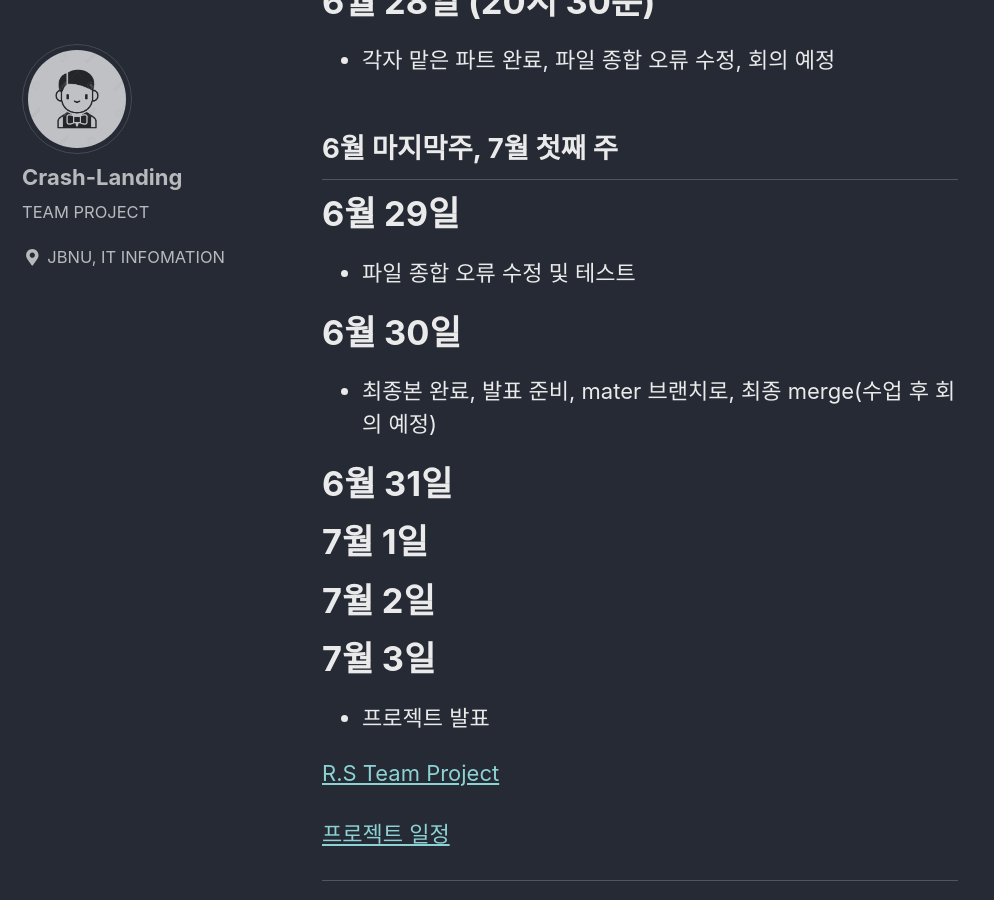
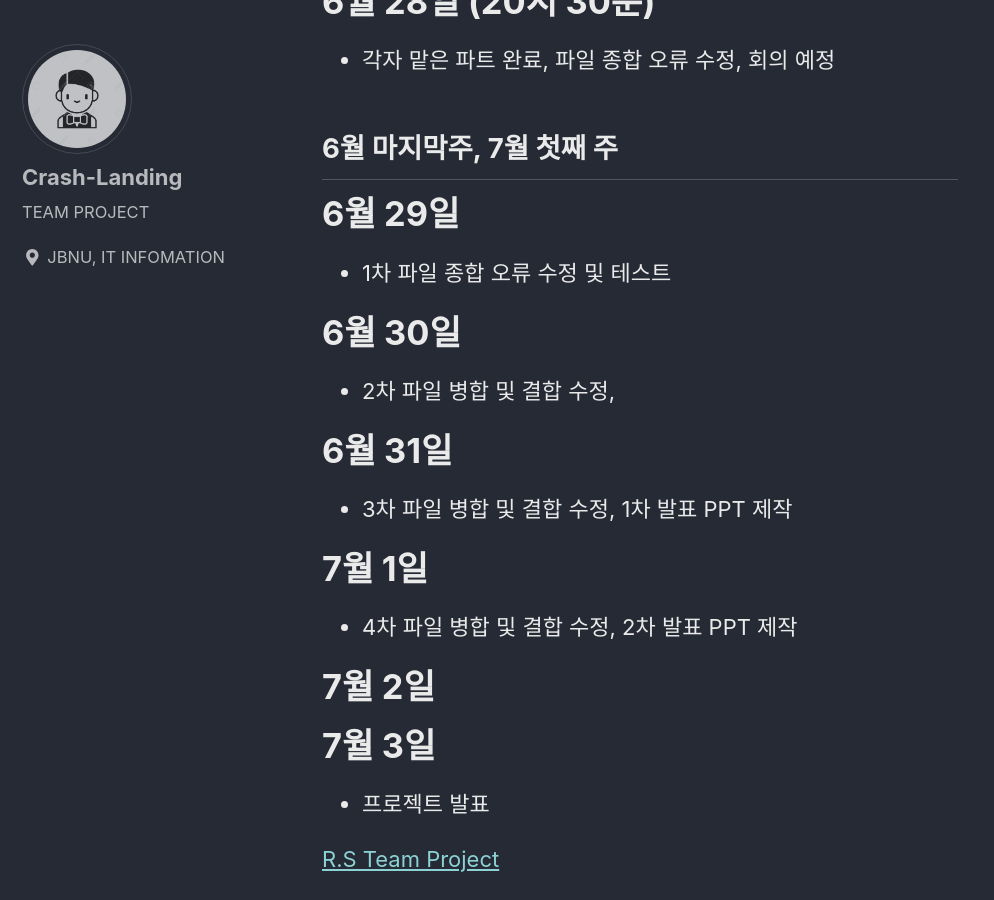
Before and after one commit to IMJEONGHUN/IMJEONGHUN.github.io, a Jekyll site: the page built from _posts/2020-06-23-진행.md, in a window 1280 px wide and 900 px high, scrolled down 3090 px. Shown: the whole window, without its empty margins (0-994 px from the left). Built offline with Jekyll 4.4.1, drawn with Linux system fonts in a browser that asks for light colours; nearby versions of some CDN libraries.

Commit message:
Update 2020-06-23-진행.md

```diff
--- a/_posts/2020-06-23-진행.md
+++ b/_posts/2020-06-23-진행.md
@@ -76,14 +76,16 @@
 ## 6월 마지막주, 7월 첫째 주
 
 # 6월 29일
-- 파일 종합 오류 수정 및 테스트
+- 1차 파일 종합 오류 수정 및 테스트
 
 # 6월 30일
-- 최종본 완료, 발표 준비, mater 브랜치로, 최종 merge(수업 후 회의 예정)
+- 2차 파일 병합 및 결합 수정,
 
 # 6월 31일
+- 3차 파일 병합 및 결합 수정, 1차 발표 PPT 제작
 
 # 7월 1일
+- 4차 파일 병합 및 결합 수정, 2차 발표 PPT 제작
 
 # 7월 2일
 
```
